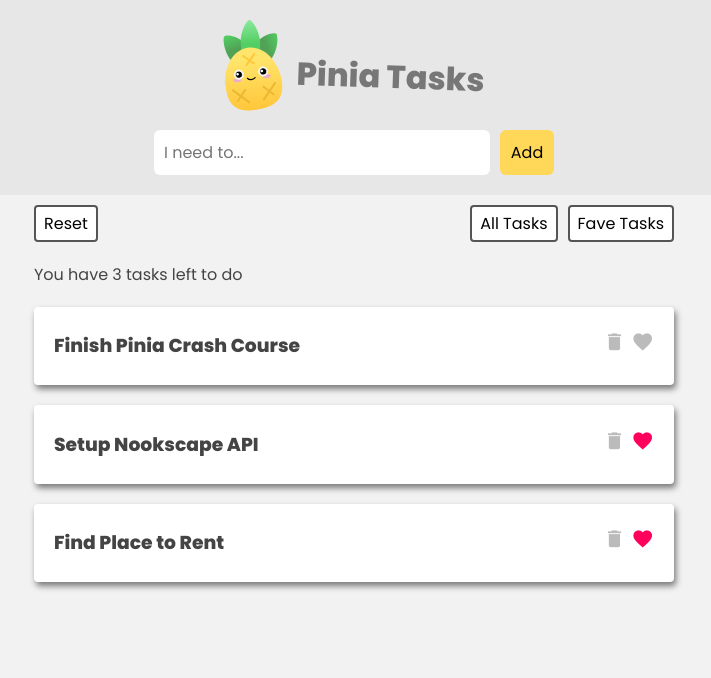
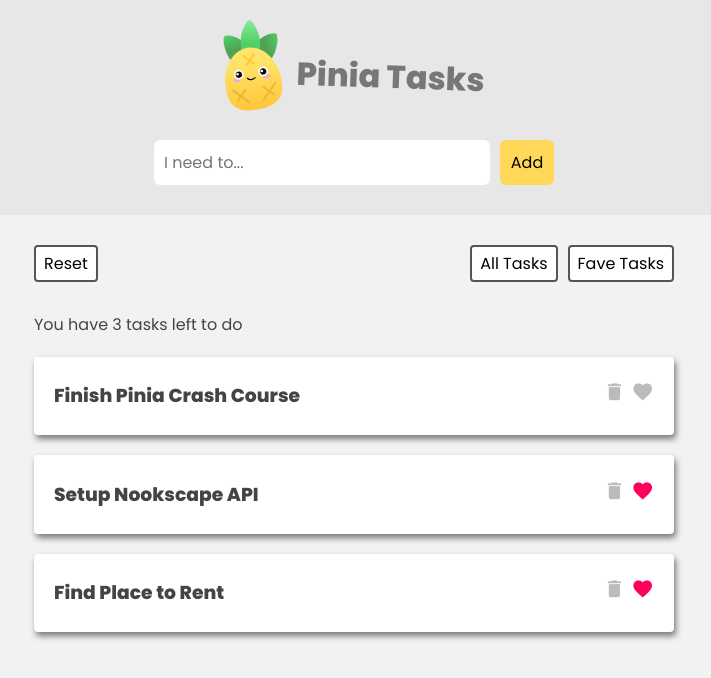
Before and after one commit to reginaalyssa/pinia-tasks, a Vue app: page / in a window 1280 px wide. Shown: the top 678 px of the page, without its empty margins (286-997 px from the left). Built offline with nearby package versions, Linux system fonts and the light colour scheme; data requests are answered from the project's data file.

Commit message:
Update spacing

```diff
--- a/src/assets/main.css
+++ b/src/assets/main.css
@@ -69,7 +69,7 @@ header h1 {
 /* Filter and Reset Buttons */
 .actions {
   width: 640px;
-  margin: 10px auto;
+  margin: 30px auto;
   display: flex;
   justify-content: space-between;
 }
@@ -91,7 +91,7 @@ header h1 {
 /* New Task Form */
 .new-task-form {
   background: #E7E7E7;
-  padding: 20px 0;
+  padding: 30px 0;
 }
 
 form {
```
